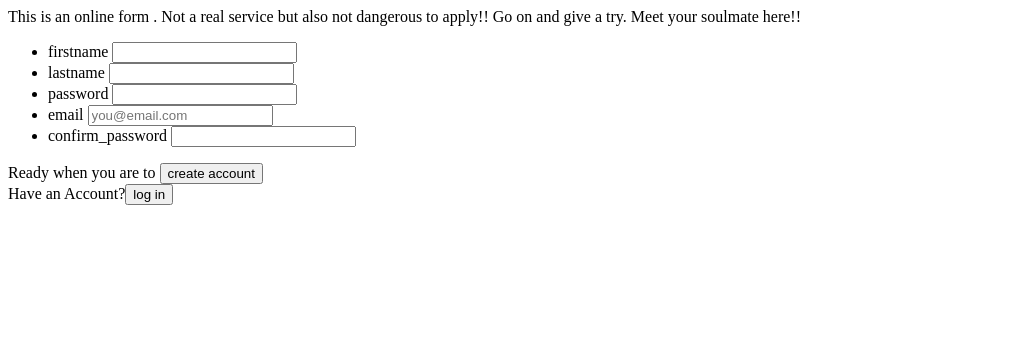
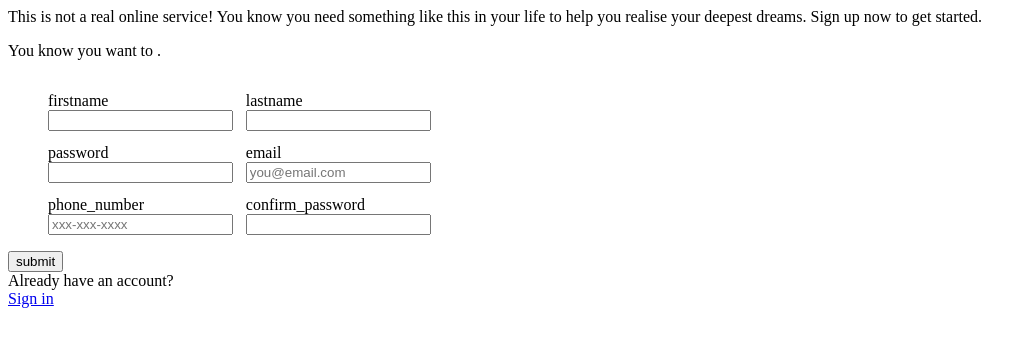
Before and after one commit to Ose-Augustine/fullstack-form, a Flask app: page / in a window 1280 px wide. Shown: the top 347 px of the page, without its empty margins (0-1036 px from the left). Run offline with Flask 2, Linux system fonts and the light colour scheme; some libraries are stand-ins or nearby versions.

Commit message:
Adding styles to the form

```diff
--- a/forms.py
+++ b/forms.py
@@ -1,9 +1,10 @@
 from flask_wtf import FlaskForm as Form
 from traitlets import validate
-from wtforms import StringField,PasswordField,EmailField
+from wtforms import StringField,PasswordField,EmailField,IntegerField
 from wtforms.validators import DataRequired,InputRequired, Email , EqualTo
 
 class BasicForm(Form):
+    phone_number = IntegerField('phone_number',validators=[DataRequired()])
     first_name = StringField('firstname',validators=[DataRequired("This field should not be empty")])
     last_name = StringField('lastname',validators=[DataRequired()])
     password = PasswordField('password',validators=[DataRequired()])
--- /dev/null
+++ b/static/index/styles.css
@@ -0,0 +1,16 @@
+form {
+   display:flex;
+   flex-direction:column;
+   max-width: fit-content;
+   align-items: start;
+}
+
+form > ul {
+    display:grid;
+    grid-template-columns:repeat(2,1fr);
+    gap:0.8em;
+}
+
+ul{
+    list-style-type: none;
+}
--- a/templates/forms.html
+++ b/templates/forms.html
@@ -1,38 +1,70 @@
 <!DOCTYPE html>
 <html lang="en">
 <head>
+    <link rel="stylesheet" type="text/css" href="{{url_for('static',filename='index/styles.css') }}">
     <meta charset="UTF-8">
     <meta http-equiv="X-UA-Compatible" content="IE=edge">
     <meta name="viewport" content="width=device-width, initial-scale=1.0">
     <title>Form</title>
 </head>
 <body>
-    <header>This is an online form . Not a real service
-        but also not dangerous to apply!! Go on and give a try. Meet your soulmate here!!
+    <header>
+        This is not a real online service! You know you need something like this in your life to help you
+        realise your deepest dreams. Sign up now to get started.
     </header>
-    <form action="/submissions"method="post" >
-        <ul>
+    <p> You know you want to .</p>
 
-            <li>{{form.first_name.label}} {{form.first_name}}</li>
-            <li>{{form.last_name.label}} {{form.last_name}}</li>
-            <li>{{form.password.label}} {{form.password}}</li>
-            <li>{{form.email.label}} {{form.email(class_ = 'email',placeholder='you@email.com')}}</li>
-            <li>{{form.confirm.label}} {{form.confirm}}</li>
-            {% for error in form.confirm.errors %}
+    <main>
+        <form action="/submissions"method="post" >
             <ul>
-                <li style="color:red;">{{ error }}</li>
+                <div>
+                    <li>{{form.first_name.label}}</li>
+                    <li>{{form.first_name(class_='field')}}</li>
+                </div>
+
+                <div>
+                    <li>{{form.last_name.label}}</li>
+                    <li>{{form.last_name(class_='field')}}</li>
+                </div>
+
+               <div>
+                <li>{{form.password.label}}</li>
+                <li>{{form.password(class_='field')}}</li>
+               </div>
+
+               <div>
+                <li>{{form.email.label}}</li>
+                <li>{{form.email(class_ = 'email field',placeholder='you@email.com')}}</li>
+               </div>
+
+               <div>
+                <li>{{form.phone_number.label}}</li>
+                <li>{{form.phone_number(class_='field',placeholder='xxx-xxx-xxxx')}}</li>
+               </div>
+
+               <div>
+                <li>{{form.confirm.label}}</li>
+                <li >{{form.confirm}}</li>
+               </div>
+                {% for error in form.confirm.errors %}
+                <ul>
+                    <li style="color:red;">{{ error }}</li>
+                </ul>
+                {% endfor %}
             </ul>
-            {% endfor %}
-        </ul>
+            <input type="submit" value="submit">
+        </form>
+    </main>
+    <footer> Already have an account?
+        <nav>
+            <a href="#">Sign in </a>
+        </nav>
+    </footer>
 
-        <footer>
-            Ready when you are to
-            <input type="submit" value="create account">
-            <div>Have an Account?<input type="submit" value="log in"></div>
 
-        </footer>
 
-    </form>
+
+
 
 </body>
 
```
